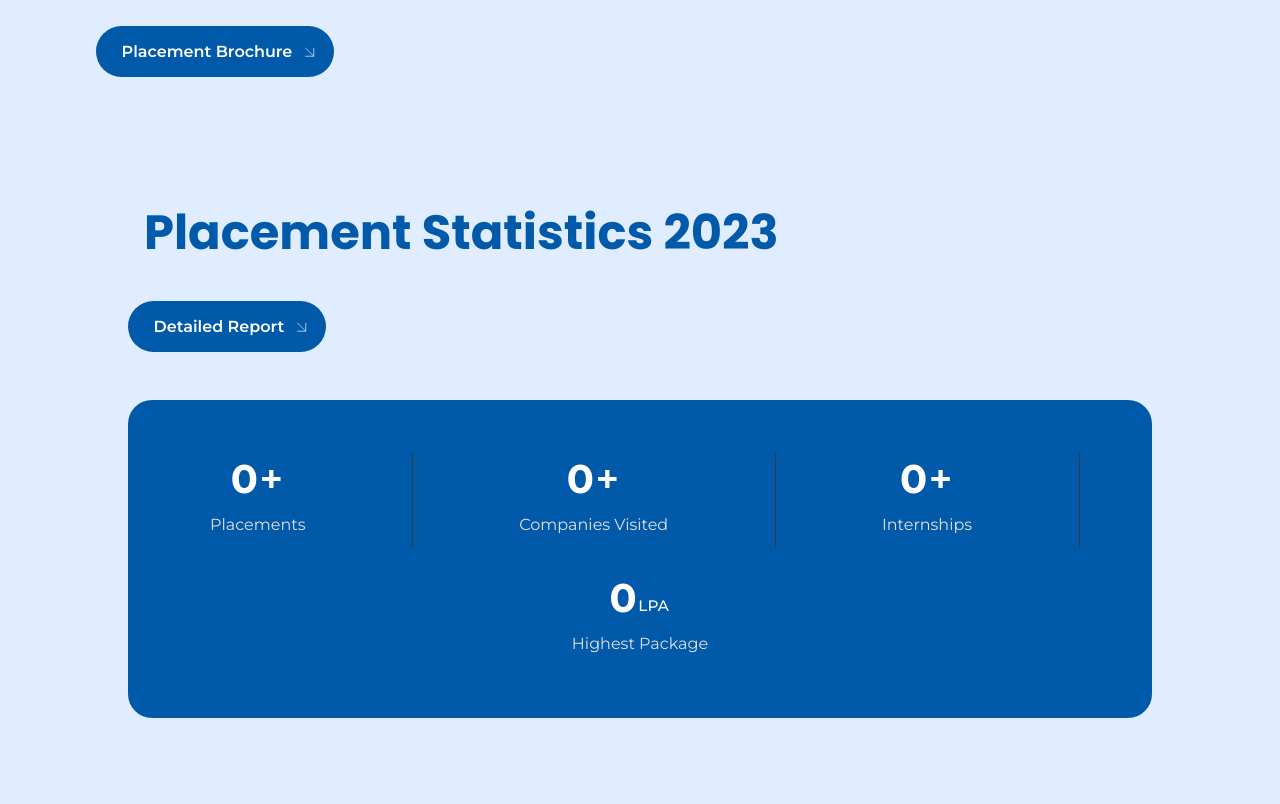
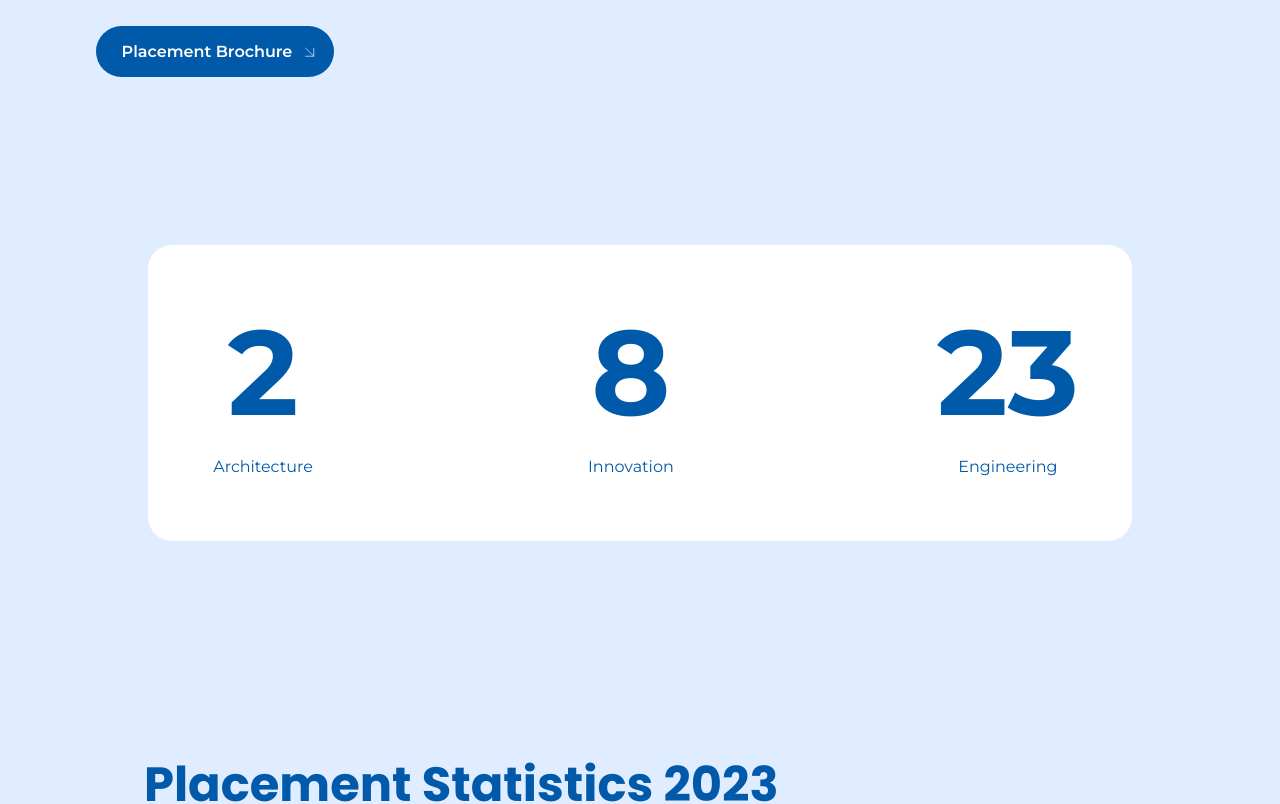
Before and after one commit to kungfupanda420/ccd-website-hosting, a React (Create React App) app: page / in a window 1280 px wide. Shown: the part 1892-2696 px from the top of the page. Built offline with nearby package versions, Linux system fonts and the light colour scheme; no server answers; a web font is replaced by a local one.

Commit message:
ranking roadmap

```diff
--- a/src/components/Home.js
+++ b/src/components/Home.js
@@ -9,7 +9,7 @@ import ActivePrograms from "../components/ActivePrograms";
 import Companies from "./Companies"
 import NewAbout from "./NewAbout"
 import NewCompanies from "./NewCompanies"
-
+import Rankings from "./Rankings"
 function Home(){
     return(
         <>
@@ -18,6 +18,7 @@ function Home(){
       <NewAbout/>
       {/* <About/> */}
       <WhyRecruit/>
+      <Rankings/>
       <PlacementStatics/>
       {/* <Companies/> */}
       <NewCompanies/>
--- /dev/null
+++ b/src/components/Rankings.js
@@ -0,0 +1,47 @@
+import React from 'react';
+import '../css/Rankings.css';
+
+const Rankings = () => {
+  const endNumbers = {
+    Architecture: 2,
+    Innovation: 8,
+    Engineering: 23
+  };
+
+  return (
+    <div className="Rankings">
+      {/* <header className="header"> */}
+        {/* <h1>College Name</h1> */}
+      {/* </header> */}
+      <div className="placementStaticContainer">
+        <div className='runningStatContainer1'>
+          {/* Architecture */}
+          <div className='eachStatContainer'>
+            <div className='statValue'>
+              <h1 className='statNumber1'>{endNumbers.Architecture}</h1>
+            </div>
+            <p className='statText1'>Architecture</p>
+          </div>
+          {/* <div className='verticalLine'></div> */}
+          {/* Innovation */}
+          <div className='eachStatContainer'>
+            <div className='statValue'>
+              <h1 className='statNumber1'>{endNumbers.Innovation}</h1>
+            </div>
+            <p className='statText1'>Innovation</p>
+          </div>
+          {/* <div className='verticalLine1'></div> */}
+          {/* Engineering */}
+          <div className='eachStatContainer'>
+            <div className='statValue'>
+              <h1 className='statNumber1'>{endNumbers.Engineering}</h1>
+            </div>
+            <p className='statText1'>Engineering</p>
+          </div>
+        </div>
+      </div>
+    </div>
+  );
+}
+
+export default Rankings;
--- /dev/null
+++ b/src/css/Rankings.css
@@ -0,0 +1,135 @@
+body {
+    font-family: Arial, sans-serif;
+    color: rgba(1, 89, 170, 255);
+    margin: 0;
+    padding: 0;
+  }
+
+  .Rankings {
+    text-align: center;
+  }
+
+  .header {
+    background-color: rgba(1, 89, 170, 255);
+    color: white;
+    padding: 20px 0;
+  }
+
+  .placementStaticContainer {
+    display: flex;
+    flex-direction: column;
+    align-items: center;
+    padding: 10vh 15vw;
+    width: 100vw;
+
+    font-family: 'Montserrat', sans-serif;
+  }
+
+  .runningStatContainer1 {
+    display: flex;
+    flex-direction: row;
+    align-items: center;
+    justify-content: space-around;
+    background-color: white;
+    padding: 2.5rem 1.5rem;
+    border-radius: 1.5rem;
+    margin-top: 3rem;
+    gap: 15vw;
+  }
+
+  .eachStatContainer {
+    display: flex;
+    flex-direction: column;
+    align-items: center;
+  }
+
+  .statValue {
+    display: flex;
+    flex-direction: row;
+    align-items: center;
+  }
+
+  .statNumber1 {
+    font-family: 'Montserrat', sans-serif;
+    font-size: 7.5rem;
+    font-weight: 650;
+    color: var(--textColor2);
+  }
+
+  .statText1 {
+    font-family: 'Montserrat', sans-serif;
+    font-size: 1rem;
+    font-weight: 400;
+    white-space: nowrap;
+    padding: 0.75rem;
+    color: var(--textColor2);
+  }
+
+  .verticalLine1 {
+    width: 1px;
+    background-color: #3b3b3b;
+    height: 6rem;
+    margin-left: 2rem;
+    margin-right: 2rem;
+  }
+
+  /* Responsive design */
+
+  @media screen and (min-width:1025px) and (max-width:1441px) {
+    .placementStaticContainer {
+      padding: 10vh 10vw;
+    }
+    .runningStatContainer1 {
+      flex-wrap: wrap;
+    }
+  }
+
+  @media screen and (min-width:769px) and (max-width:1025px) {
+    .placementStaticContainer {
+      padding: 10vh 10vw;
+    }
+    .runningStatContainer1 {
+      flex-wrap: wrap;
+    }
+  }
+
+  @media screen and (min-width:426px) and (max-width:769px) {
+    .placementStaticContainer {
+      padding: 10vh 10vw;
+    }
+    .runningStatContainer1 {
+      padding: 1rem;
+      display: grid;
+      grid-template-columns: repeat(2, 1fr);
+      gap: 1rem;
+    }
+    .eachStatContainer {
+      width: 100%;
+      border-radius: 0.25rem;
+      margin: 0;
+    }
+    .verticalLine1 {
+      display: none;
+    }
+  }
+
+  @media screen and (max-width:426px) {
+    .placementStaticContainer {
+      padding: 5vh 5vw;
+    }
+    .runningStatContainer1 {
+      padding: 1rem;
+      display: grid;
+      grid-template-columns: repeat(1, 1fr);
+      gap: 0.85rem;
+    }
+    .eachStatContainer {
+      width: 100%;
+      border-radius: 0.25rem;
+      margin: 0;
+      display: flex;
+    }
+    .verticalLine1 {
+      display: none;
+    }
+  }
--- a/src/css/Roadmap.css
+++ b/src/css/Roadmap.css
@@ -3,7 +3,11 @@
   font-family: 'Poppins', sans-serif;
   margin-top: 2rem;
 }
-.title{
+.step0 {
+  font-family: 'Poppins', sans-serif;
+  font-size: 30vw;
+}
+.title {
   color: var(--textColor);
 }
 .roadmap-container {
@@ -12,53 +16,50 @@
   height: 100vh;
   margin: 0 auto;
 }
-
 .road-svg {
   width: 100%;
   height: 100%;
 }
-
 .roadmap-item {
   position: absolute;
   z-index: 0;
   cursor: pointer;
   transition: all 0.3s ease;
 }
-
 .roadmap-item:hover {
   filter: drop-shadow(0 8px 16px rgba(0, 0, 0, 1));
-  /* transform: scale(0.9); */
 }
-.centered-description {
+.description {
   font-family: 'Poppins', sans-serif;
-  font-size: 1.5vh;
+  font-size: 2vh;
   text-align: left;
   background-color: var(--textColor);
   color: var(--blackTextColor);
   border-radius: 0.3vh;
-  position: fixed;
-  top: 50%;
-  left: 50%;
-  transform: translate(-50%, -50%);
+  position: absolute;
   z-index: 1;
   overflow: visible;
   transition: opacity 0.3s ease;
-  padding: 5vh;
+  max-width: 40vw;
   box-shadow: 0 4px 8px rgba(0, 0, 0, 0.2);
-
 }
-
+.desText{
+  margin: 5vh 5vh 5vh 5vh;
+}
+.desText span {
+  font-weight: bold;
+}
 .close-btn {
   background: none;
   border: none;
   cursor: pointer;
   position: absolute;
   top: 1vh;
-  right: 1vh;
+  /* right: 1vh; */
   width: 2em;
   height: 2em;
   display: flex;
   align-items: center;
   justify-content: center;
-  padding: 0;
+  padding: -5;
 }
```
Also changed, not shown: src/components/Roadmap.js (+49 -22 lines).
